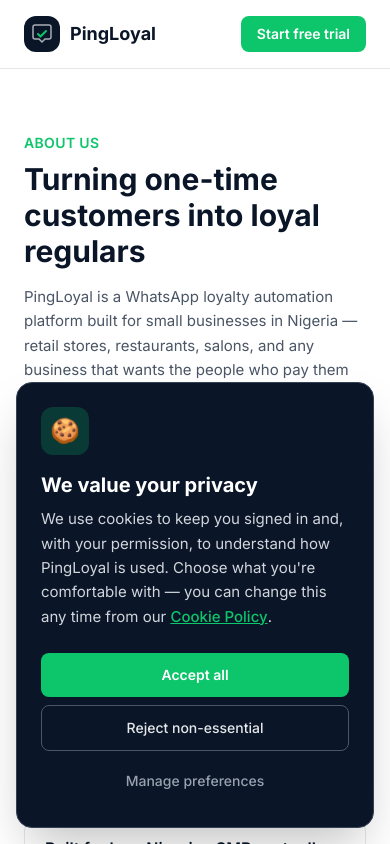
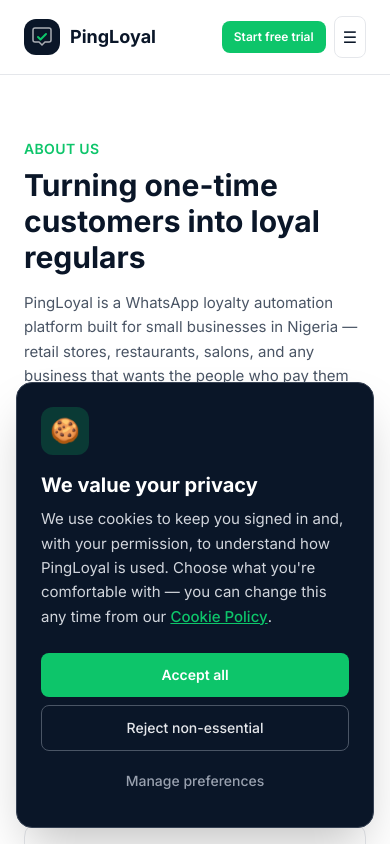
Before and after one commit to bhoyee/pingloyal, a Next.js app in the folder apps/web/: page /about in a window 390 px wide. Shown: the top 844 px of the page. Built offline with nearby package versions, Linux system fonts and the light colour scheme.

Commit message:
fix: add mobile hamburger menu with sign in and book a demo

```diff
--- a/apps/web/components/landing/Nav.tsx
+++ b/apps/web/components/landing/Nav.tsx
@@ -1,8 +1,12 @@
+'use client';
+import { useState } from 'react';
 import Link from 'next/link';
 import { Logo } from './Logo';
 import { BookDemoButton } from './BookDemoModal';
 
 export function Nav() {
+  const [open, setOpen] = useState(false);
+
   return (
     <header className="sticky top-0 z-50 border-b border-gray-200 bg-white/95 backdrop-blur-md">
       <div className="mx-auto flex max-w-6xl items-center justify-between px-6 py-4 lg:px-8">
@@ -10,53 +14,65 @@
           <Logo />
         </Link>
 
-        {/* Centre links — hidden on mobile */}
+        {/* Centre links — desktop only */}
         <nav className="hidden items-center gap-8 md:flex" aria-label="Main">
-          <a
-            href="/#how-it-works"
-            className="text-sm font-medium text-gray-600 transition-colors hover:text-[#0A1628]"
-          >
-            How it works
-          </a>
-          <a
-            href="/#features"
-            className="text-sm font-medium text-gray-600 transition-colors hover:text-[#0A1628]"
-          >
-            Features
-          </a>
-          <a
-            href="/#pricing"
-            className="text-sm font-medium text-gray-600 transition-colors hover:text-[#0A1628]"
-          >
-            Pricing
-          </a>
-          <a
-            href="/#testimonials"
-            className="text-sm font-medium text-gray-600 transition-colors hover:text-[#0A1628]"
-          >
-            Case studies
-          </a>
+          <a href="/#how-it-works" className="text-sm font-medium text-gray-600 transition-colors hover:text-[#0A1628]">How it works</a>
+          <a href="/#features" className="text-sm font-medium text-gray-600 transition-colors hover:text-[#0A1628]">Features</a>
+          <a href="/#pricing" className="text-sm font-medium text-gray-600 transition-colors hover:text-[#0A1628]">Pricing</a>
+          <a href="/#testimonials" className="text-sm font-medium text-gray-600 transition-colors hover:text-[#0A1628]">Case studies</a>
         </nav>
 
-        {/* Right CTAs */}
-        <div className="flex items-center gap-3">
-          <Link
-            href="/login"
-            className="hidden rounded-lg border border-gray-200 px-4 py-2 text-sm font-medium text-[#0A1628] transition-colors hover:border-[#0A1628] sm:inline-flex"
-          >
+        {/* Desktop CTAs */}
+        <div className="hidden items-center gap-3 sm:flex">
+          <Link href="/login" className="rounded-lg border border-gray-200 px-4 py-2 text-sm font-medium text-[#0A1628] transition-colors hover:border-[#0A1628]">
             Sign in
           </Link>
-          <Link
-            href="/register"
-            className="inline-flex rounded-lg bg-[#0DC56A] px-4 py-2 text-sm font-semibold text-white transition-colors hover:bg-[#0ab55e]"
-          >
+          <Link href="/register" className="inline-flex rounded-lg bg-[#0DC56A] px-4 py-2 text-sm font-semibold text-white transition-colors hover:bg-[#0ab55e]">
             Start free trial
           </Link>
-          <BookDemoButton className="hidden rounded-lg border border-gray-200 px-4 py-2 text-sm font-medium text-[#0A1628] transition-colors hover:border-[#0A1628] sm:inline-flex">
+          <BookDemoButton className="rounded-lg border border-gray-200 px-4 py-2 text-sm font-medium text-[#0A1628] transition-colors hover:border-[#0A1628]">
             Book a demo
           </BookDemoButton>
         </div>
+
+        {/* Mobile: Start free trial + hamburger */}
+        <div className="flex items-center gap-2 sm:hidden">
+          <Link href="/register" className="rounded-lg bg-[#0DC56A] px-3 py-2 text-xs font-semibold text-white transition-colors hover:bg-[#0ab55e]">
+            Start free trial
+          </Link>
+          <button
+            onClick={() => setOpen(!open)}
+            aria-label="Toggle menu"
+            className="rounded-lg border border-gray-200 p-2 text-[#0A1628]"
+          >
+            {open ? '✕' : '☰'}
+          </button>
+        </div>
       </div>
+
+      {/* Mobile dropdown menu */}
+      {open && (
+        <div className="border-t border-gray-200 bg-white px-6 pb-5 sm:hidden">
+          <nav className="flex flex-col gap-4 py-4">
+            <a href="/#how-it-works" onClick={() => setOpen(false)} className="text-sm font-medium text-gray-600 hover:text-[#0A1628]">How it works</a>
+            <a href="/#features" onClick={() => setOpen(false)} className="text-sm font-medium text-gray-600 hover:text-[#0A1628]">Features</a>
+            <a href="/#pricing" onClick={() => setOpen(false)} className="text-sm font-medium text-gray-600 hover:text-[#0A1628]">Pricing</a>
+            <a href="/#testimonials" onClick={() => setOpen(false)} className="text-sm font-medium text-gray-600 hover:text-[#0A1628]">Case studies</a>
+          </nav>
+          <div className="flex flex-col gap-2 border-t border-gray-100 pt-4">
+            <Link
+              href="/login"
+              onClick={() => setOpen(false)}
+              className="rounded-lg border border-gray-200 px-4 py-2.5 text-center text-sm font-medium text-[#0A1628] hover:border-[#0A1628]"
+            >
+              Sign in
+            </Link>
+            <BookDemoButton className="rounded-lg border border-gray-200 px-4 py-2.5 text-center text-sm font-medium text-[#0A1628] hover:border-[#0A1628]">
+              Book a demo
+            </BookDemoButton>
+          </div>
+        </div>
+      )}
     </header>
   );
 }
```
